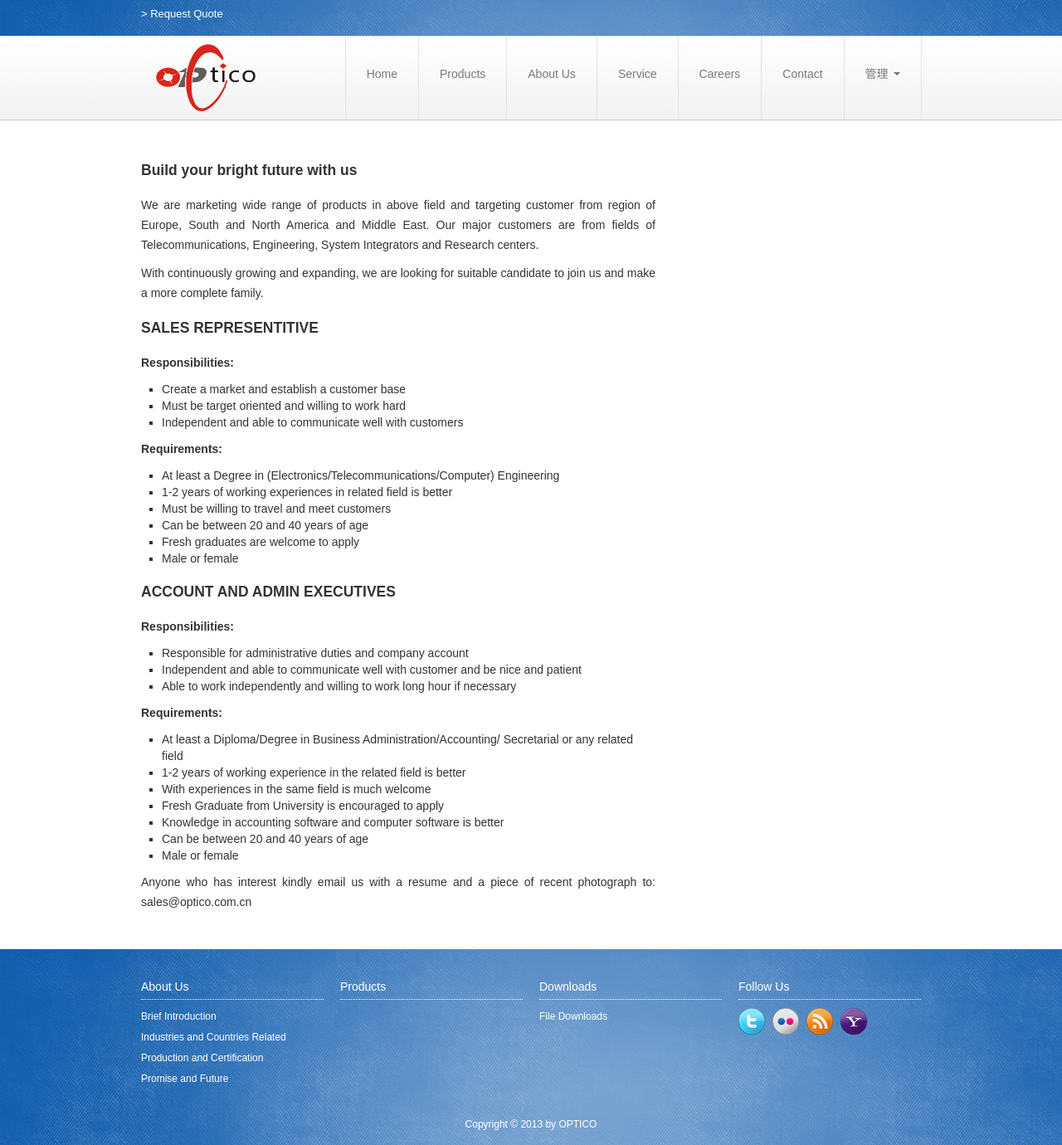
After one commit to hustlzp/optico, a Python web app: template optico/templates/careers.html in a window 1280 px wide. The commit adds this page. Shown: the whole page at 83% size. Run offline with Jinja, Linux system fonts and the light colour scheme; the template is opened without the code that fills it, so the values that code supplies are empty; style sheets or scripts are compiled from the project's sources; some libraries are stand-ins or nearby versions.

Commit message:
add careers

```diff
--- a/optico/static/style/page.css
+++ b/optico/static/style/page.css
@@ -12,9 +12,7 @@ body #footer .footer-nav ul.img-list li{display:inline-block;margin-right:5px;}
 body #footer .cp{text-align:center;font-size:12px;}
 body #goog-gt-tt+div{display:none;}
 .breadcrumb{padding-top:5px;padding-bottom:5px;margin-bottom:25px;font-size:13px;}
-#page-home .bx-wrapper .bx-viewport{background-color:transparent;}#page-home .bx-wrapper .bx-viewport .bxslider{margin:0;}#page-home .bx-wrapper .bx-viewport .bxslider li .c-text{width:400px;float:left;margin-top:20px;}#page-home .bx-wrapper .bx-viewport .bxslider li .c-text .c-title{margin-bottom:10px;}#page-home .bx-wrapper .bx-viewport .bxslider li .c-text .c-title a{font-size:26px;color:white;}
-#page-home .bx-wrapper .bx-viewport .bxslider li .c-text .c-content{font-size:12px;color:white;}
-#page-home .bx-wrapper .bx-viewport .bxslider li .c-img{width:480px;margin-top:20px;margin-left:440px;box-shadow:0 0 20px black;}
+#page-home .bx-wrapper .bx-viewport .bxslider{margin:0;}
 #page-home .types{margin-bottom:25px;}#page-home .types .mtype-item .mt-image{margin-bottom:12px;width:220px;height:180px;}
 #page-home .types .mtype-item .mt-name{font-weight:bold;margin-bottom:2px;}#page-home .types .mtype-item .mt-name a{color:#333;}
 #page-home .types .mtype-item .stypes-list{list-style-type:none;margin:0;}#page-home .types .mtype-item .stypes-list li a{color:#333;font-size:12px;display:block;}
@@ -34,3 +32,6 @@ body #goog-gt-tt+div{display:none;}
 #page-about p{text-align:justify;}
 #page-service h4{margin:20px 0;}#page-service h4 a{color:#333;text-decoration:none;}
 #page-service p{text-align:justify;}
+#page-careers h4{margin:20px 0;}#page-careers h4 a{color:#333;text-decoration:none;}
+#page-careers p{text-align:justify;}
+#page-careers .span8 ul{list-style-type:square;}
--- a/optico/static/style/page.less
+++ b/optico/static/style/page.less
@@ -181,38 +181,38 @@ body{
 		// margin-top: 10px;
 
 		.bx-viewport{
-			background-color: transparent;
+			// background-color: transparent;
 
 			.bxslider{
 				margin: 0;
 
 				li{
-					.c-text{
-						width: 400px;
-						float: left;
-						margin-top: 20px;
+					// .c-text{
+					// 	width: 400px;
+					// 	float: left;
+					// 	margin-top: 20px;
 
-						.c-title{
-							margin-bottom: 10px;
+					// 	.c-title{
+					// 		margin-bottom: 10px;
 
-							a{
-								font-size: 26px;
-								color: white;
-							}
-						}
+					// 		a{
+					// 			font-size: 26px;
+					// 			color: white;
+					// 		}
+					// 	}
 
-						.c-content{
-							font-size: 12px;
-							color: white;
-						}
-					}
+					// 	.c-content{
+					// 		font-size: 12px;
+					// 		color: white;
+					// 	}
+					// }
 
-					.c-img{
-						width: 480px;
-						margin-top: 20px;
-						margin-left: 440px;
-						box-shadow: 0 0 20px black;
-					}
+					// .c-img{
+					// 	width: 480px;
+					// 	margin-top: 20px;
+					// 	margin-left: 440px;
+					// 	box-shadow: 0 0 20px black;
+					// }
 				}
 			}
 		}
@@ -381,3 +381,24 @@ body{
 		text-align: justify;
 	}
 }
+
+// page careers
+//-----------------------------------------------------
+#page-careers{
+	h4{
+		margin: 20px 0;
+
+		a{
+			color: #333;
+			text-decoration: none;
+		}
+	}
+
+	p{
+		text-align: justify;
+	}
+
+	.span8 ul{
+		list-style-type: square;
+	}
+}
--- /dev/null
+++ b/optico/templates/careers.html
@@ -0,0 +1,65 @@
+{% extends "layout.html" %}
+
+{% block page_title %}Careers{% endblock %}
+{% block page_id%}page-careers{% endblock %}
+
+{% block body %}
+
+<div class="row">
+	<div class="span8">
+		<h4><a name="bf">Build your bright future with us</a></h4>
+
+		<p>We are marketing wide range of products in above field and targeting customer from region of Europe, South and North America and Middle East. Our major customers are from fields of Telecommunications, Engineering, System Integrators and Research centers.</p>
+
+		<p>With continuously growing and expanding, we are looking for suitable candidate to join us and make a more complete family.</p>
+
+		<h4><a name="sr">SALES REPRESENTITIVE</a></h4>
+
+		<p><b>Responsibilities:</b></p>
+		<ul>
+			<li>Create a market and establish a customer base</li>
+			<li>Must be target oriented and willing to work hard</li>
+			<li>Independent and able to communicate well with customers</li>
+		</ul>
+
+		<p><b>Requirements:</b></p>
+		<ul>
+			<li>At least a Degree in (Electronics/Telecommunications/Computer) Engineering</li>
+			<li>1-2 years of working experiences in related field is better</li>
+			<li>Must be willing to travel and meet customers</li>
+			<li>Can be between 20 and 40 years of age</li>
+			<li>Fresh graduates are welcome to apply</li>
+			<li>Male or female</li>
+		</ul>
+
+
+		<h4><a name="aae">ACCOUNT AND ADMIN EXECUTIVES</a></h4>
+
+		<p><b>Responsibilities:</b></p>
+		<ul>
+			<li>Responsible for administrative duties and company account</li>
+			<li>Independent and able to communicate well with customer and be nice and patient</li>
+			<li>Able to work independently and willing to work long hour if necessary</li>
+		</ul>
+
+		<p><b>Requirements:</b></p>
+		<ul>
+			<li>At least a Diploma/Degree in Business Administration/Accounting/ Secretarial or any related field</li>
+			<li>1-2 years of working experience in the related field is better</li>
+			<li>With experiences in the same field is much welcome</li>
+			<li>Fresh Graduate from University is encouraged to apply</li>
+			<li>Knowledge in accounting software and computer software is better</li>
+			<li>Can be between 20 and 40 years of age</li>
+			<li>Male or female</li>
+		</ul>
+
+		<p>Anyone who has interest kindly email us with a resume and a piece of recent photograph to: sales@optico.com.cn </p>
+
+	</div>
+
+	<div class="span4"></div>
+</div>
+
+
+
+{% endblock %}
--- a/optico/templates/layout.html
+++ b/optico/templates/layout.html
@@ -82,6 +82,15 @@
 								</ul>
 							</li>
 
+							<li>
+								<a href="{{ url_for('careers') }}">Careers</a>
+								<!-- sub menu -->
+								<!-- <ul>
+									<li><a href="{{ url_for('careers') }}#sr">SALES REPRESENTITIVE</a></li>
+									<li><a href="{{ url_for('careers') }}#aee">ACCOUNT AND ADMIN EXECUTIVES</a></li>
+								</ul> -->
+							</li>
+
 							<li><a href="{{ url_for('contact') }}">Contact</a></li>
 						</ul>
 					</div>
```
Also changed, not shown: optico/controllers/home.py (+9 -0 lines), optico/templates/home.html (+7 -5 lines), optico/static/style/jquery.bxslider.css.
